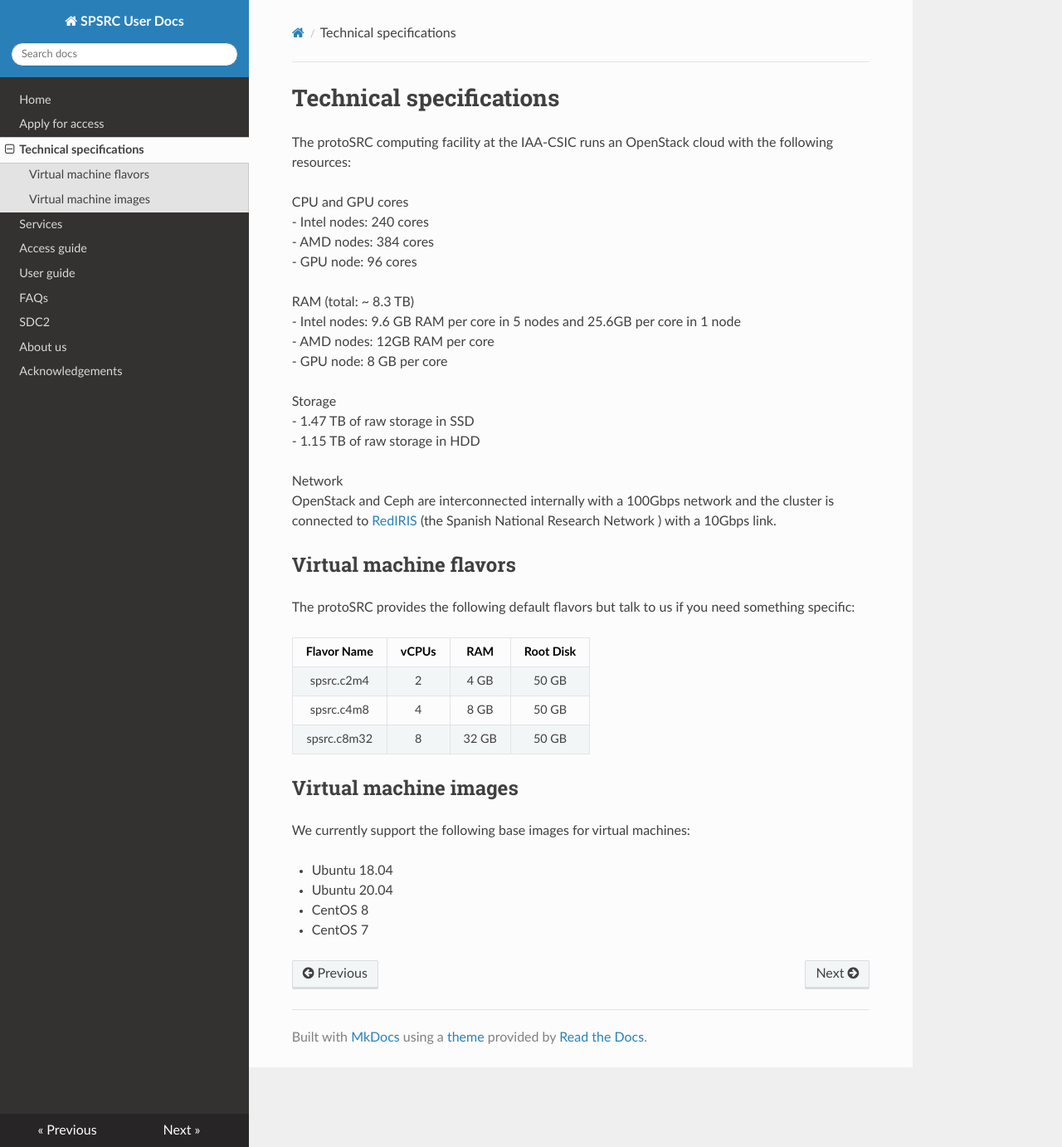
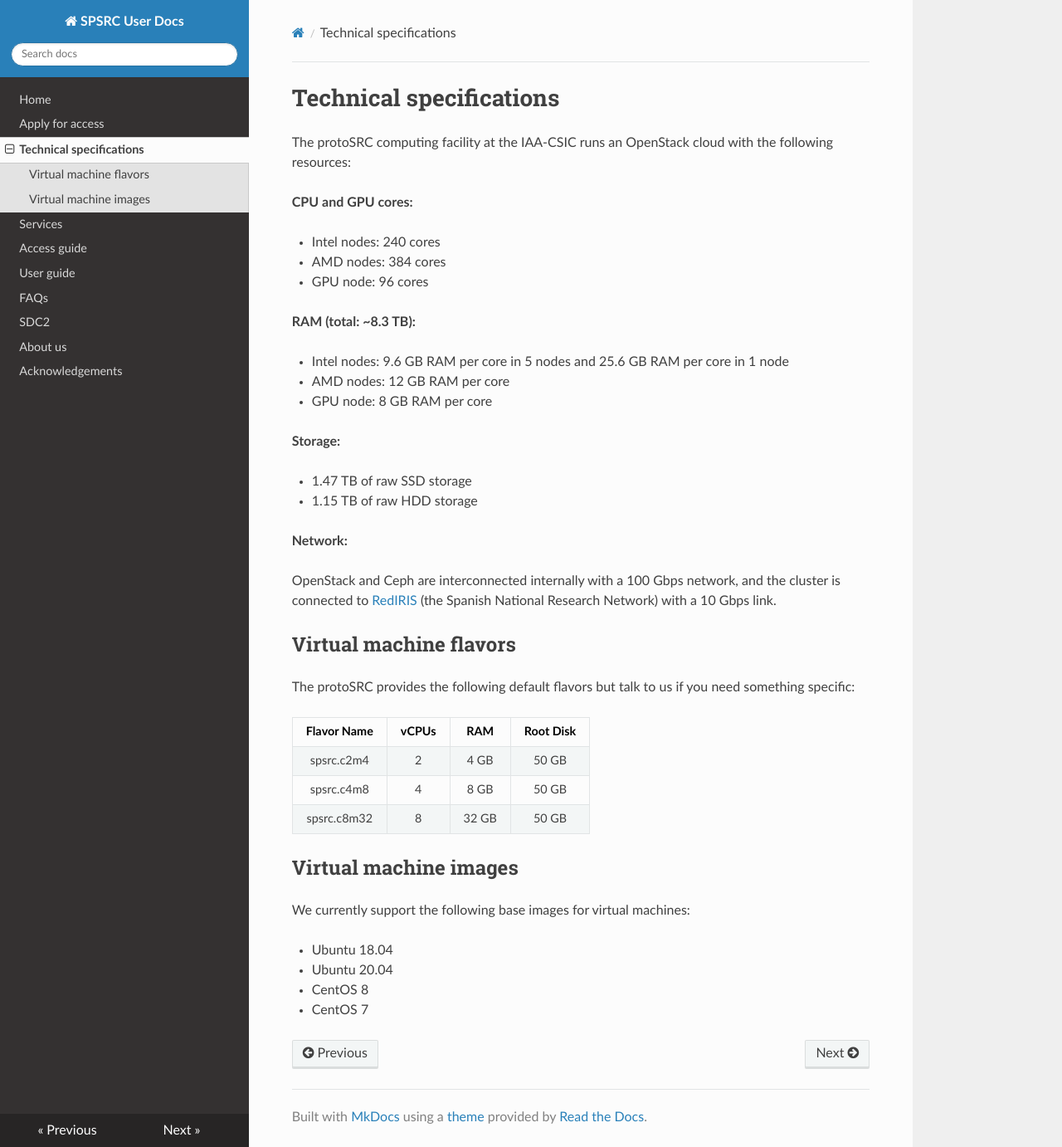
Before and after one commit to espsrc/spsrc_user_docs, an MkDocs documentation site: the page built from docs/tech_specifications.md, in a window 1280 px wide and 1382 px high. Shown: the whole window at 83% size. Built offline with MkDocs 1.6.1, drawn with Linux system fonts in a browser that asks for light colours; nearby versions of some CDN libraries.

Commit message:
Update tech_specifications.md

```diff
--- a/docs/tech_specifications.md
+++ b/docs/tech_specifications.md
@@ -2,23 +2,27 @@
 
 The protoSRC computing facility at the IAA-CSIC runs an OpenStack cloud with the following resources:
 
-CPU and GPU cores
+**CPU and GPU cores:**
+
 - Intel nodes: 240 cores
 - AMD nodes: 384 cores
 - GPU node: 96 cores
 
-RAM (total: ~ 8.3 TB)
-- Intel nodes: 9.6 GB RAM per core in 5 nodes and 25.6GB per core in 1 node
-- AMD nodes: 12GB RAM per core
-- GPU node: 8 GB per core
+**RAM (total: ~8.3 TB):**
 
-Storage
-- 1.47 TB of raw storage in SSD
-- 1.15 TB of raw storage in HDD
+- Intel nodes: 9.6 GB RAM per core in 5 nodes and 25.6 GB RAM per core in 1 node
+- AMD nodes: 12 GB RAM per core
+- GPU node: 8 GB RAM per core
 
-Network
-OpenStack and Ceph are interconnected internally with a 100Gbps network and the cluster is connected to
-[RedIRIS](https://www.rediris.es/) (the Spanish National Research Network ) with a 10Gbps link.
+**Storage:**
+
+- 1.47 TB of raw SSD storage
+- 1.15 TB of raw HDD storage
+
+**Network:**
+
+OpenStack and Ceph are interconnected internally with a 100 Gbps network, and the cluster is connected to
+[RedIRIS](https://www.rediris.es/) (the Spanish National Research Network) with a 10 Gbps link.
 
 
 ## Virtual machine flavors
```
